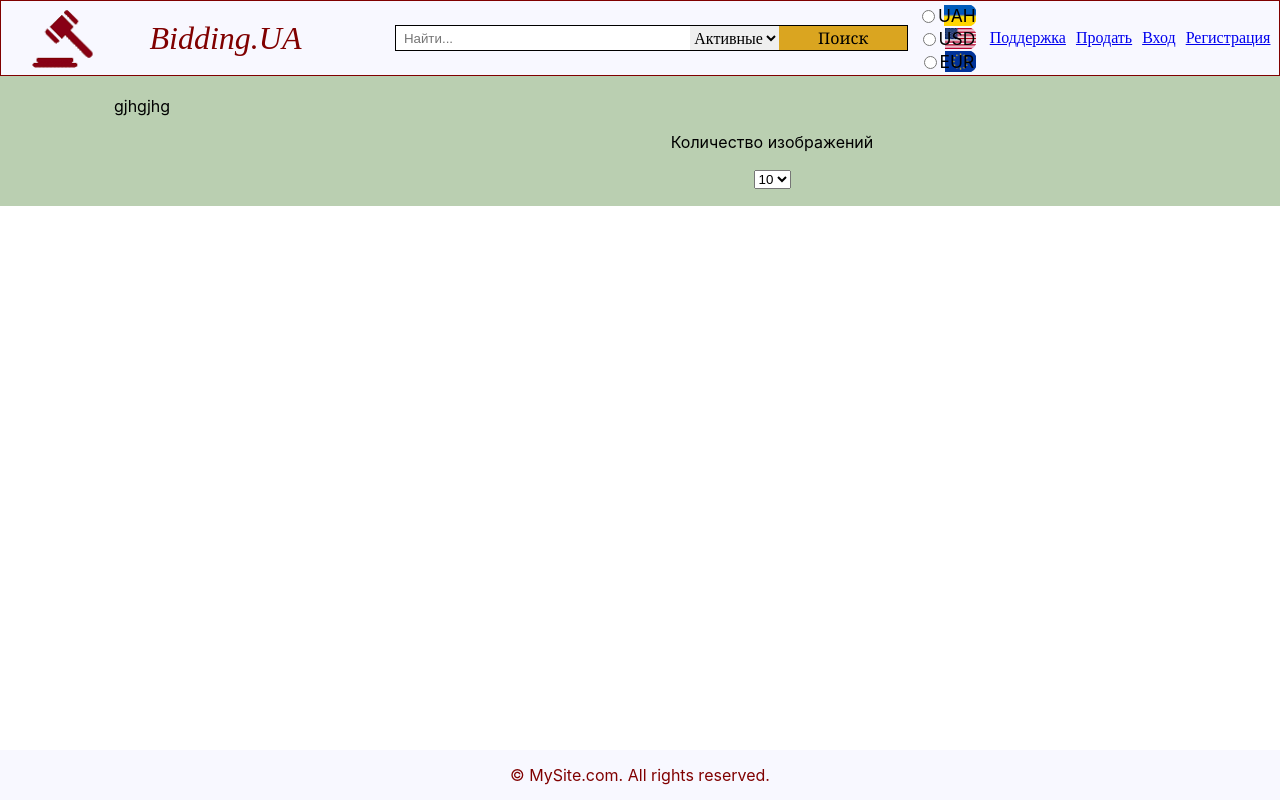
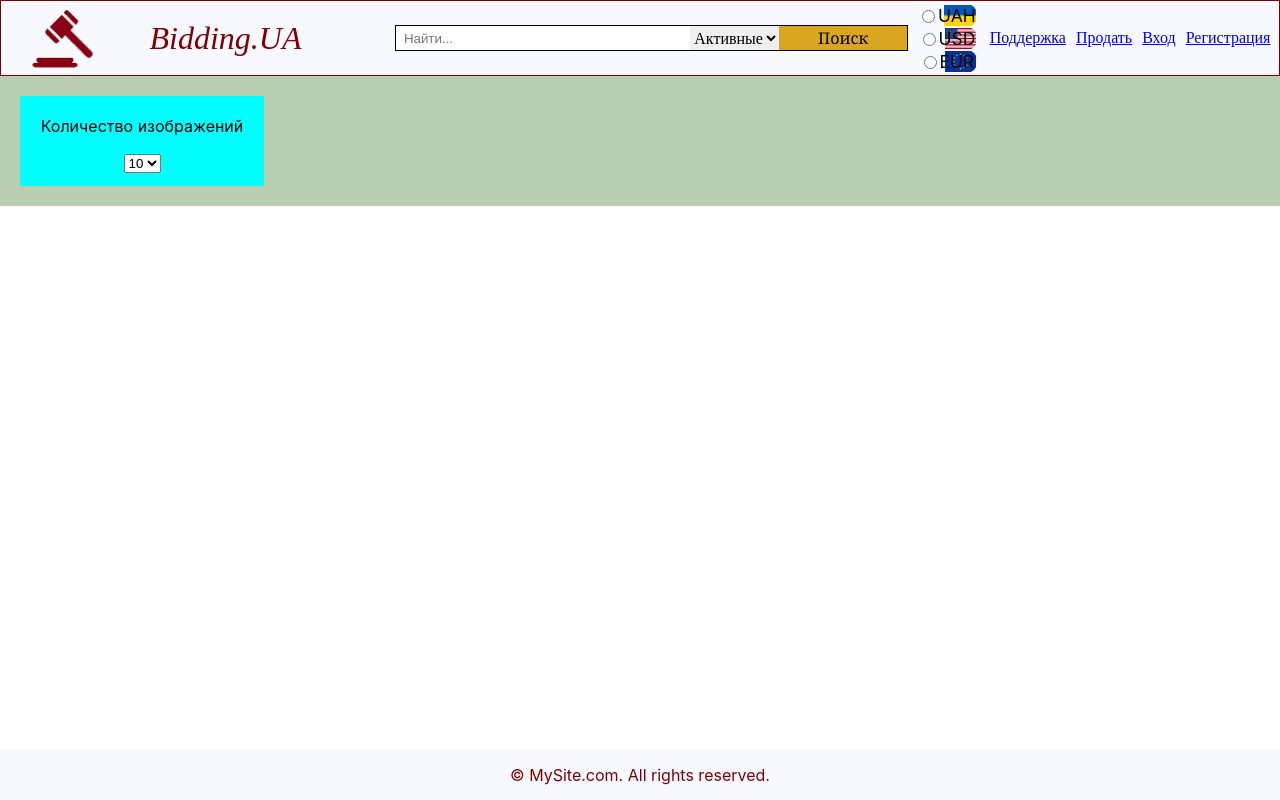
Before and after one commit to Oksana-ua2020/AUCTION-REACT, a React (Create React App) app: page / in a window 1280 px wide. Built offline with nearby package versions, Linux system fonts and the light colour scheme.

Commit message:
add sideBar

```diff
--- a/src/App.jsx
+++ b/src/App.jsx
@@ -1,5 +1,4 @@
 import React from 'react';
-// import logo from './logo.svg';
 import Main from './components/Main/Main';
 import Footer from './components/Footer/Footer';
 import './App.css';
--- a/src/components/Main/Main.css
+++ b/src/components/Main/Main.css
@@ -12,28 +12,16 @@
     margin-bottom: 50px;
   }
 
-  .aside-main, .contant {
+  .contant {
     margin-left: 20px;
     margin-top: 20px;
     margin-bottom: 20px;
     text-align: center;
-  }
-
-  .aside-main {
-    width: 25%;
-  }
-
-  .contant {
     width: 100%;
     margin-right: 20px;
     display: flex;
     flex-wrap: wrap;
     justify-content: center;
-  }
-
-  .selectQuantityPict {
-    height: 50px;
-    margin: 20px;
   }
 
   .pic {
--- a/src/components/Main/Main.jsx
+++ b/src/components/Main/Main.jsx
@@ -1,27 +1,15 @@
 import React from 'react';
 import './Main.css'
+import SideBar from '../SideBar/SideBar'
+
 
 function Main() {
     return (
         <main>
         <form className="contant-main">
             <div className="container">
-                <aside className="aside-main">
-                <div>
-                    gjhgjhg
-                </div>
-                </aside>
+            <SideBar/>
                 <section className="contant">
-                    <div className="selectQuantityPict">
-                        <p>Количество изображений</p>
-                        <p>
-                            <select id="Quantity" onchange="selectQuantity(value)">
-                                <option selected value="10">10</option>
-                                <option value="30">30</option>
-                                <option value="50">50</option>
-                            </select>
-                        </p>
-                    </div>
                     <div className="pic-img" id="pic-img"></div>
                 </section>
             </div>
--- /dev/null
+++ b/src/components/SideBar/SideBar.css
@@ -0,0 +1,16 @@
+.aside-main {
+    margin-left: 20px;
+    margin-top: 20px;
+    margin-bottom: 20px;
+    text-align: center;
+    background-color: aqua;
+  }
+
+  .aside-main {
+    width: 25%;
+  }
+
+  .selectQuantityPict {
+    height: 50px;
+    margin: 20px;
+  }
--- /dev/null
+++ b/src/components/SideBar/SideBar.jsx
@@ -0,0 +1,23 @@
+import React from "react";
+import "./SideBar.css";
+
+function SideBar() {
+  return (
+    <aside className="aside-main">
+      <div className="selectQuantityPict">
+        <p>Количество изображений</p>
+        <p>
+          <select id="Quantity" onchange="selectQuantity(value)">
+            <option selected value="10">
+              10
+            </option>
+            <option value="30">30</option>
+            <option value="50">50</option>
+          </select>
+        </p>
+      </div>
+    </aside>
+  );
+}
+
+export default SideBar;
```
Also changed, not shown: src/SideBar/SideBar.css (deleted), src/SideBar/SideBar.jsx (deleted).
